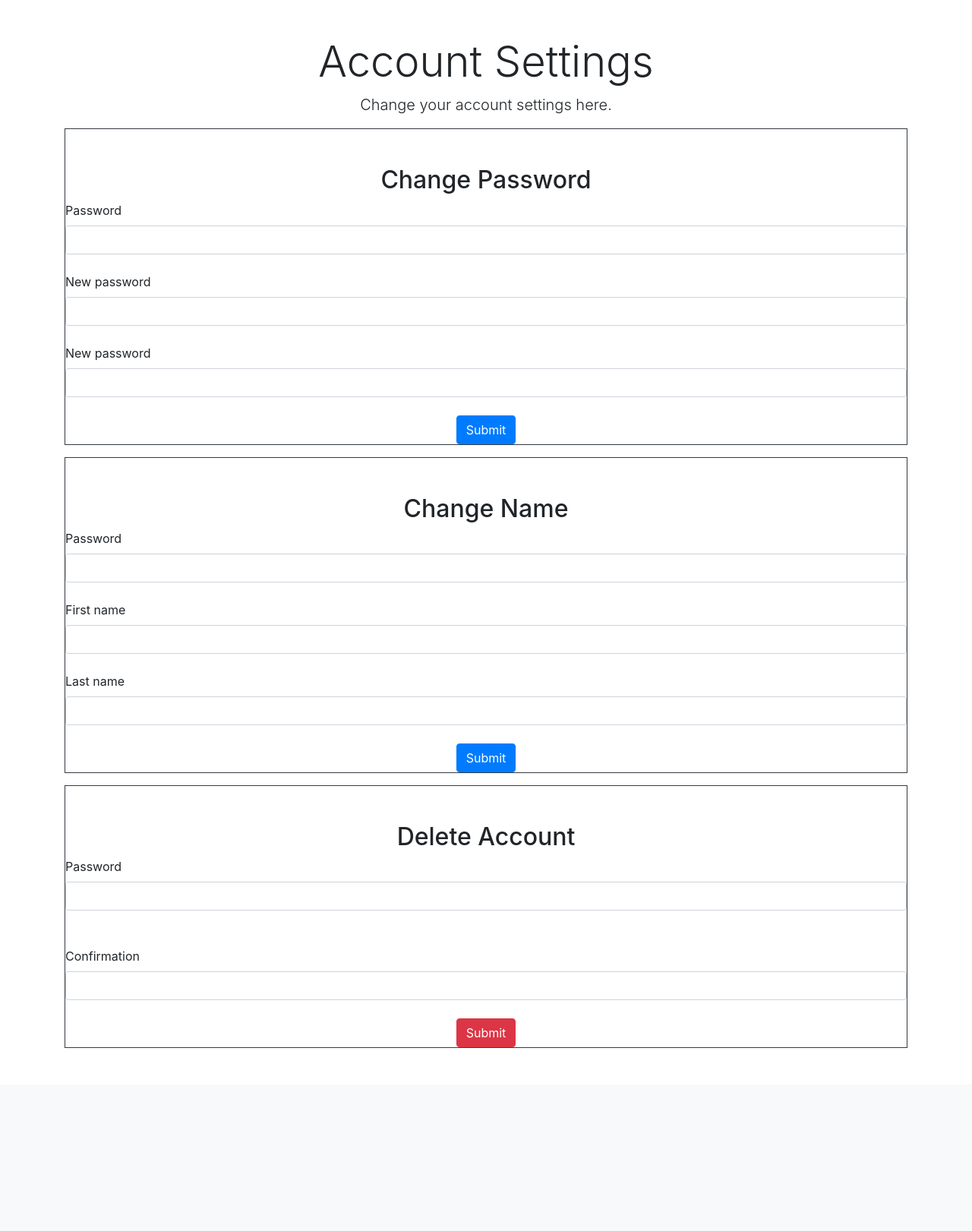
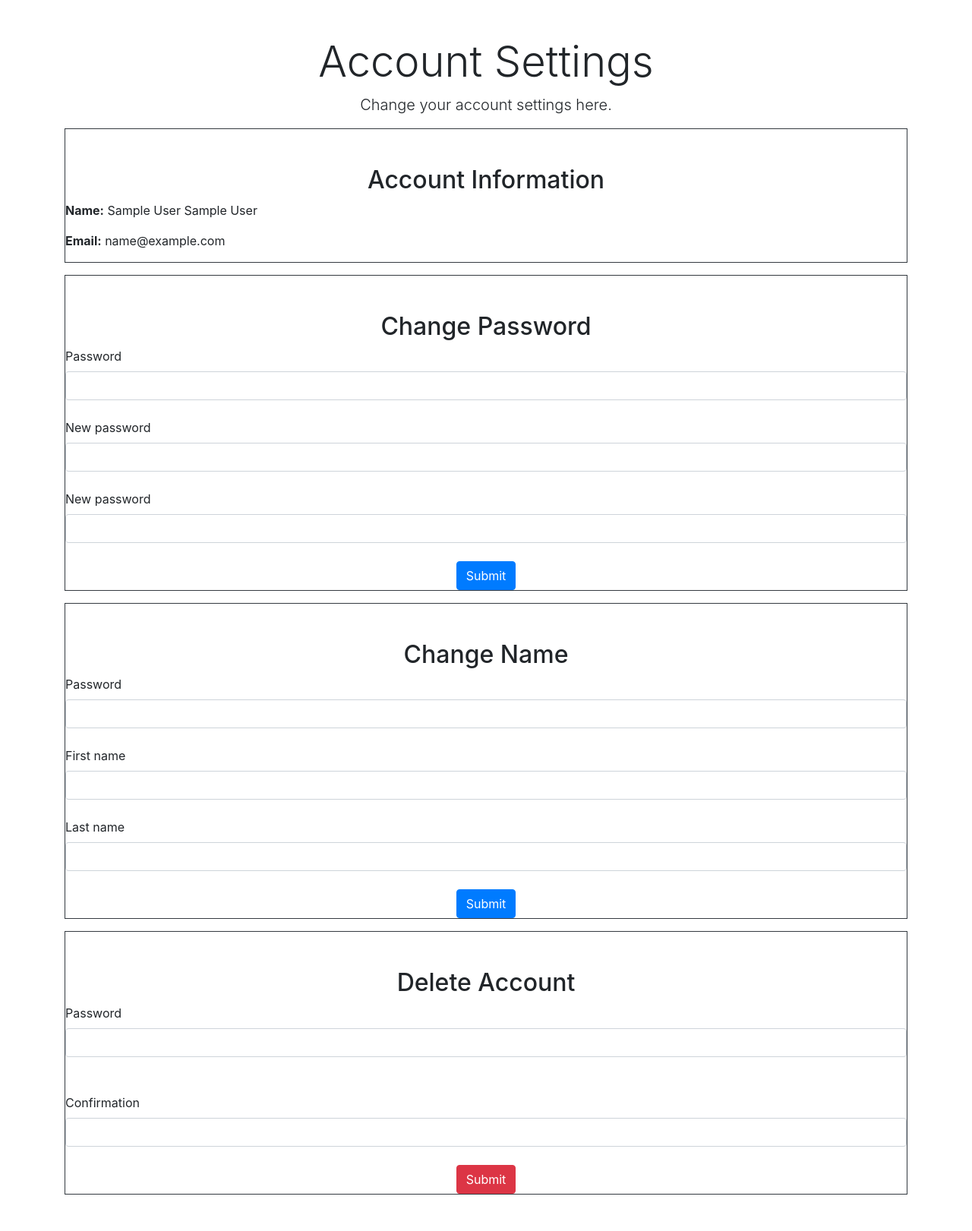
Before and after one commit to rebeccachen8788/Software-Programming-Quiz, a Flask app: template application/templates/settings.html in a window 1280 px wide. Shown: the part 56-1677 px from the top of the page at 76% size. Before the commit the page ends 1436 px from the top, so only its background shows below. Run offline with Flask 3, Linux system fonts and the light colour scheme; the template is opened without the code that fills it, so the values that code supplies are empty, except form fields; the visitor is signed in with stand-in values (Sample User, id 1); form fields are guessed from the names that the template uses; data that the repository does not hold is empty.

Commit message:
misc error message/style changes

```diff
--- a/application/auth.py
+++ b/application/auth.py
@@ -1,7 +1,7 @@
 # Source: https://flask.palletsprojects.com/en/2.3.x/tutorial/views/
 # Accessed 2/2/24
 
-from flask import Blueprint, flash, g, redirect, render_template, request, session, url_for
+from flask import Blueprint, flash, g, redirect, render_template, session, url_for
 from werkzeug.security import check_password_hash, generate_password_hash
 import functools
 from .db_connector import get_db_connection
@@ -26,13 +26,10 @@ class SignupForm(FlaskForm):
 
 # User sign up
 @bp.route('/signup', methods=['GET', 'POST'])
-def signup(flashMessage = None):
-    # display flash message if there is one
-    if flashMessage:
-        flash(flashMessage, "\n")
-
+def signup():
     signupForm = SignupForm()
     loginForm = LoginForm()
+    flashMessage = None
 
     # if the form is submitted, validate the data and insert the new user into the database
     if signupForm.validate_on_submit():
@@ -48,12 +45,12 @@ def signup(flashMessage = None):
             cursor = db.cursor()
             cursor.execute(query, (email, secure_password, fn, ln))
             db.commit()
-            flashMessage = "Signup Successful! Please log in to access your account."
+            flashMessage = ("Signup Successful! Please log in to access your account.", 'success')
         except Exception as e:
             if 'Duplicate entry' in str(e):
-                flashMessage = "Email already in use. Please log in or use a different email address."
+                flashMessage = ("Email already in use. Please log in or use a different email address.", 'warning')
             else:
-                flashMessage = e
+                flashMessage = (e, 'danger')
         finally:
             cursor.close()
             db.close()
@@ -65,7 +62,7 @@ def signup(flashMessage = None):
         # handle form validation errors as flash message for consistency
         for field, errors in signupForm.errors.items():
             for error in errors:
-                flashMessage = f"{error}"
+                flashMessage = (error, 'warning')
                 flash(flashMessage)
     return render_template('/login-signup.html', loginForm=loginForm, signupForm=signupForm)
 
@@ -84,7 +81,7 @@ def login(flashMessage = None):
         email = loginForm.email.data
         password = loginForm.password.data
         try:
-            query = "SELECT creatorID, firstName, password FROM Quiz_Creator WHERE creatorEmail = %s;"
+            query = "SELECT * FROM Quiz_Creator WHERE creatorEmail = %s;"
             db = get_db_connection()
             cursor = db.cursor(dictionary=True)
             cursor.execute(query, (email,))
@@ -92,19 +89,21 @@ def login(flashMessage = None):
             cursor.close()
             db.close()
         except Exception as e:
-            flashMessage = e
+            flashMessage = (e, 'danger')
         else:
             # if user not found, flash message
             if not user:
-                flashMessage = "Email not found. Please sign up for an account."
+                flashMessage = ("Email not found. Please sign up for an account.", 'warning')
             # if email exists, check if password is valid
             elif check_password_hash(user['password'], password):
                 session.clear()
                 session['user_id'] = user['creatorID']
                 session['user_name'] = user['firstName']
+                session['user_last_name'] = user['lastName']
+                session['user_email'] = user['creatorEmail']
                 return redirect(url_for('creator_homepage.creator_homepage'))
             else:
-                flashMessage = "Incorrect password. Please try again."
+                flashMessage = ("Incorrect password. Please try again.", 'warning')
         finally:
             if flashMessage:
                 flash(flashMessage)
@@ -116,7 +115,7 @@ def logout():
     session.clear()
     print("session cleared")
     # return to login page and display successful logout message
-    return login(flashMessage="You have been logged out.")
+    return login(flashMessage=("You have been logged out.", 'success'))
 
 # checks if a user id is stored in the session
 @bp.before_app_request
--- a/application/templates/base.html
+++ b/application/templates/base.html
@@ -4,6 +4,10 @@
 <html>
   <head>
     {% block head %}
+      <!-- Bootstrap JavaScript and jQuery -->
+    <script src="https://code.jquery.com/jquery-3.5.1.slim.min.js" integrity="sha384-DfXdz2htPH0lsSSs5nCTpuj/zy4C+OGpamoFVy38MVBnE+IbbVYUew+OrCXaRkfj" crossorigin="anonymous"></script>
+    <script src="https://cdn.jsdelivr.net/npm/bootstrap@4.5.3/dist/js/bootstrap.bundle.min.js" integrity="sha384-ho+j7jyWK8fNQe+A12Hb8AhRq26LrZ/JpcUGGOn+Y7RsweNrtN/tE3MoK7ZeZDyx" crossorigin="anonymous"></script>
+    <!-- Bootstrap CSS -->
     <link rel="stylesheet" href="https://cdn.jsdelivr.net/npm/bootstrap@4.5.3/dist/css/bootstrap.min.css" integrity="sha384-TX8t27EcRE3e/ihU7zmQxVncDAy5uIKz4rEkgIXeMed4M0jlfIDPvg6uqKI2xXr2" crossorigin="anonymous">
     <title>{% block title %}{% endblock %} - Software Programming Quiz</title>
     {% endblock %}
--- a/application/templates/settings.html
+++ b/application/templates/settings.html
@@ -19,7 +19,16 @@
                 {{message[0]}}
             </div>
         {% endfor %}
-        <section class="mb-3 p-5 p-lg-0 pt-lg-5 text-center text-sm-start border border-dark position-relative">
+        <!-- Account information -->
+        <section class="mx-auto mb-3 p-5 p-lg-0 pt-lg-5 text-center text-sm-start border border-dark position-relative">
+            <h2 class="display-5">Account Information</h2>
+            <div class="text-left">
+                <p><b>Name:</b> {{session['user_name']}} {{session['user_last_name']}}</p>
+                <p><b>Email:</b> {{session['user_email']}}</p>
+            </div>
+        </section>
+        <!-- change password -->
+        <section class="mx-auto mb-3 p-5 p-lg-0 pt-lg-5 text-center text-sm-start border border-dark position-relative">
             <h2 class="display-5">Change Password</h2>
             <div class="text-left">
 
@@ -37,7 +46,7 @@
             </form>
         </div>
         </section>
-        <section class="mb-3 p-5 p-lg-0 pt-lg-5 text-center text-sm-start border border-dark position-relative">
+        <section class="mx-auto mb-3 p-5 p-lg-0 pt-lg-5 text-center text-sm-start border border-dark position-relative">
             <h2 class="display-5">Change Name</h2>
             <div class="text-left">
             <form id="change-name-form" method="post" action="change_name">
@@ -53,7 +62,7 @@
                 </div>
             </form>
         </section>
-        <section class="mb-5 p-5 p-lg-0 pt-lg-5 text-center text-sm-start border border-dark position-relative">
+        <section class="mx-auto mb-5 p-5 p-lg-0 pt-lg-5 text-center text-sm-start border border-dark position-relative">
             <h2 class="display-5">Delete Account</h2>
             <div class="text-left">
             <form id="delete-account-form" method="post" action="delete_account">
```
Also changed, not shown: application/create_quiz.py (+4 -5 lines), application/settings.py (+4 -4 lines), application/templates/create_quiz.html (+10 -3 lines), application/templates/deleted_account.html (+9 -2 lines), application/templates/login-signup.html (+3 -13 lines).
